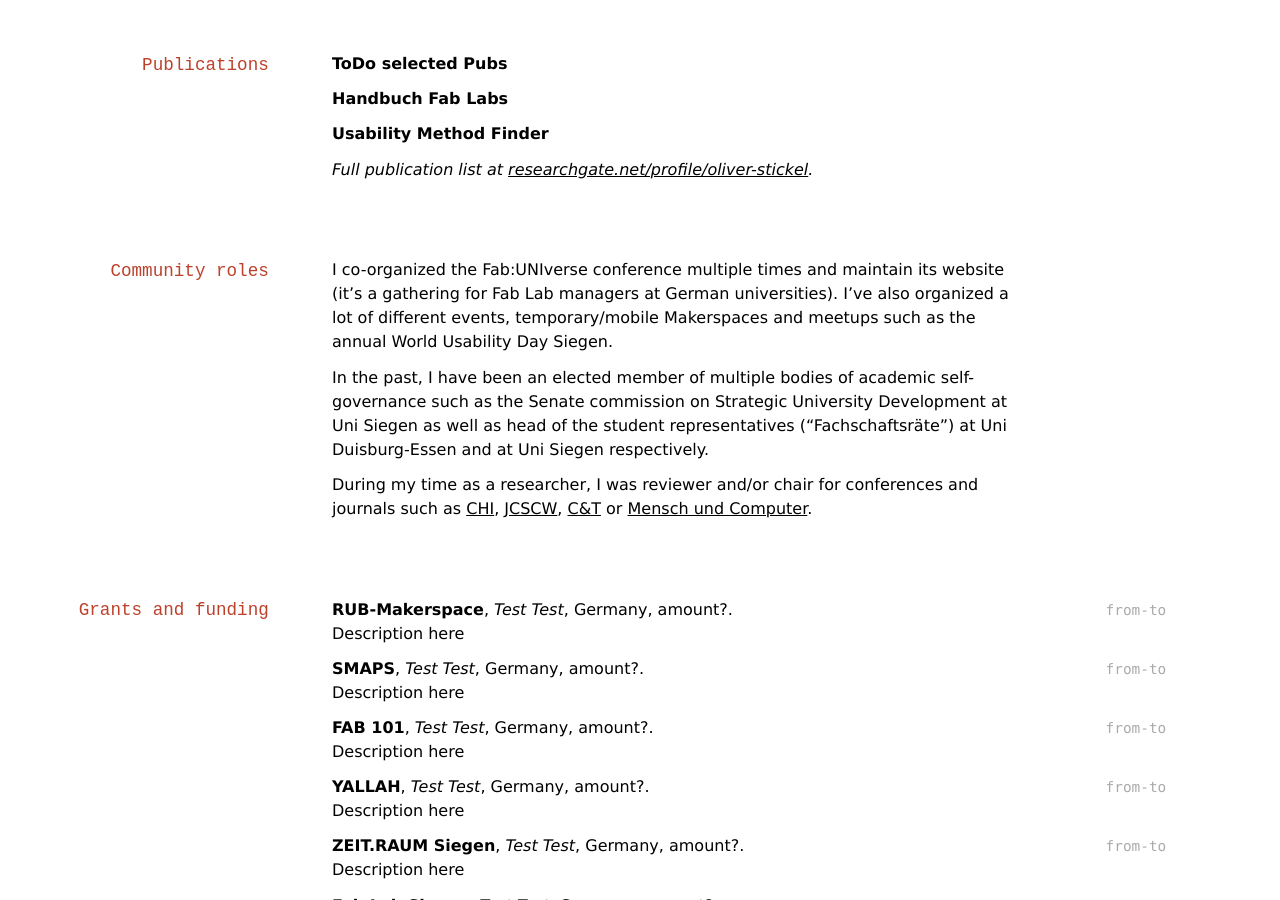
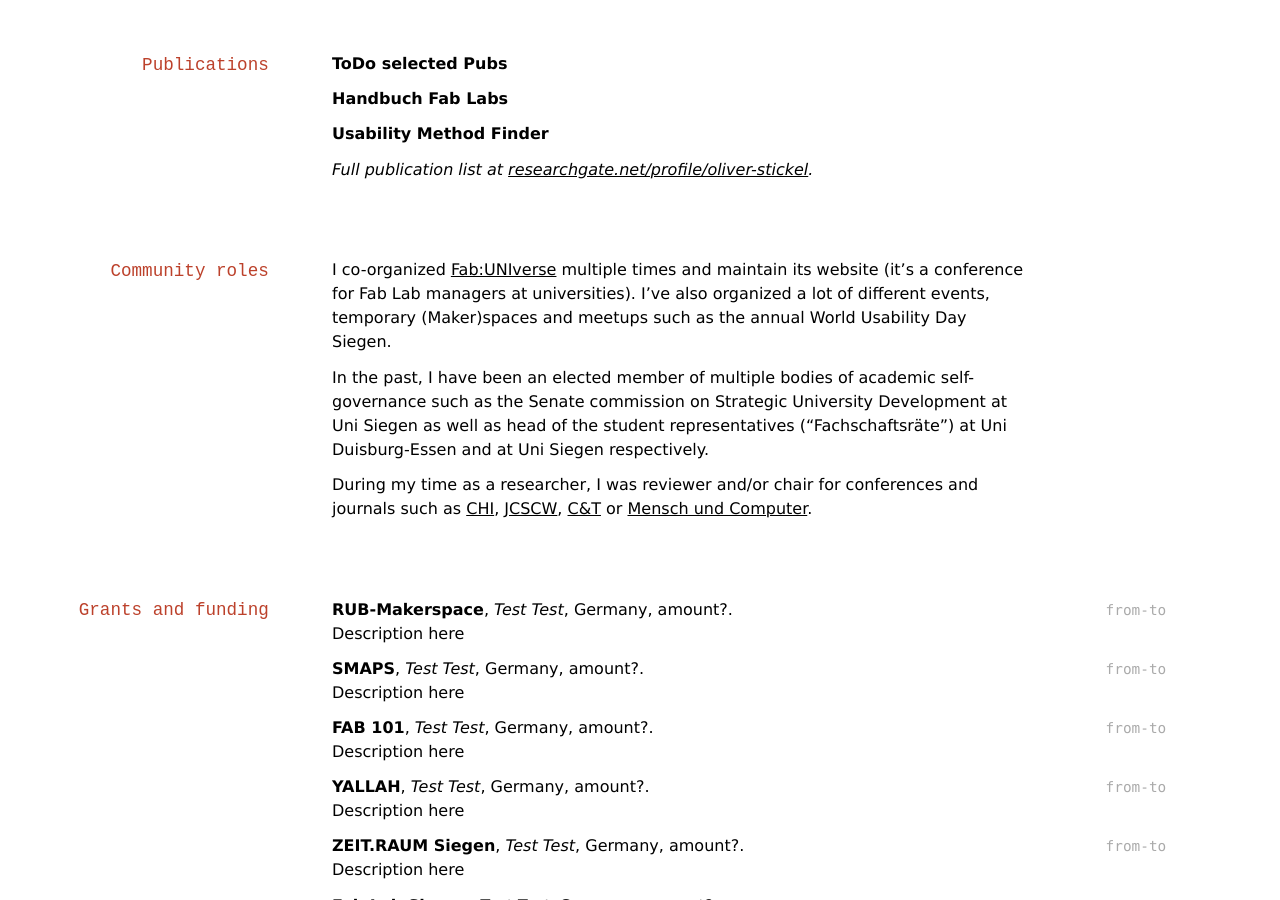
Before and after one commit to oliverstickel/oliverstickel.github.io, a Jekyll site: the page built from index.md, in a window 1280 px wide and 900 px high, scrolled down 701 px. Built offline with Jekyll 4.4.1, drawn with Linux system fonts in a browser that asks for light colours; nearby versions of some CDN libraries; a style sheet for code colours, icons or effects is not loaded.

Commit message:
Update index.md

```diff
--- a/index.md
+++ b/index.md
@@ -43,7 +43,7 @@ Fab Lab Manager & Founder
 
 ## Community roles
 
-I co-organized the Fab:UNIverse conference multiple times and maintain its website (it's a gathering for Fab Lab managers at German universities). I've also organized a lot of different events, temporary/mobile Makerspaces and meetups such as the annual World Usability Day Siegen.
+I co-organized [Fab:UNIverse](fab-universe.de) multiple times and maintain its website (it's a conference for Fab Lab managers at universities). I've also organized a lot of different events, temporary (Maker)spaces and meetups such as the annual World Usability Day Siegen.
 
 In the past, I have been an elected member of multiple bodies of academic self-governance such as the Senate commission on Strategic University Development at Uni Siegen as well as head of the student representatives ("Fachschaftsräte") at Uni Duisburg-Essen and at Uni Siegen respectively.
 
```
